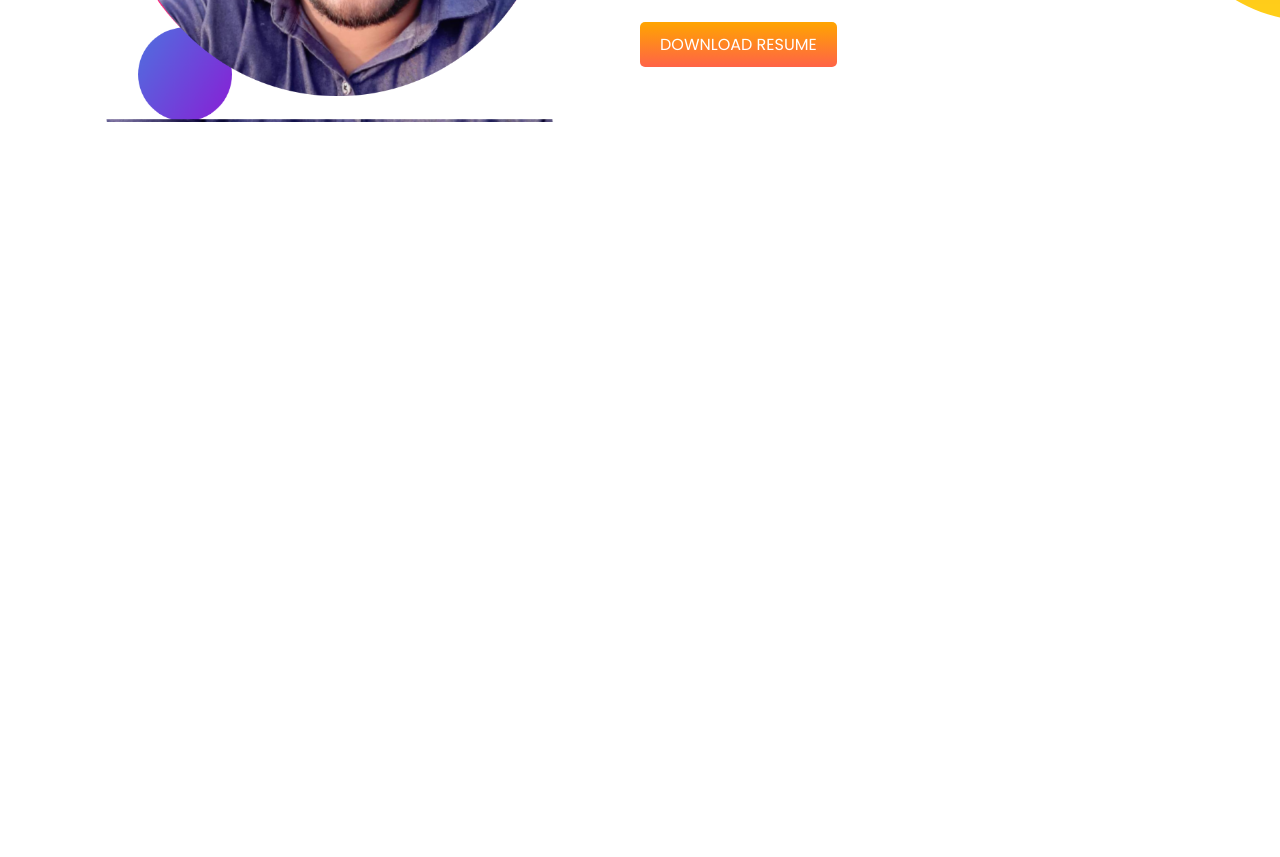
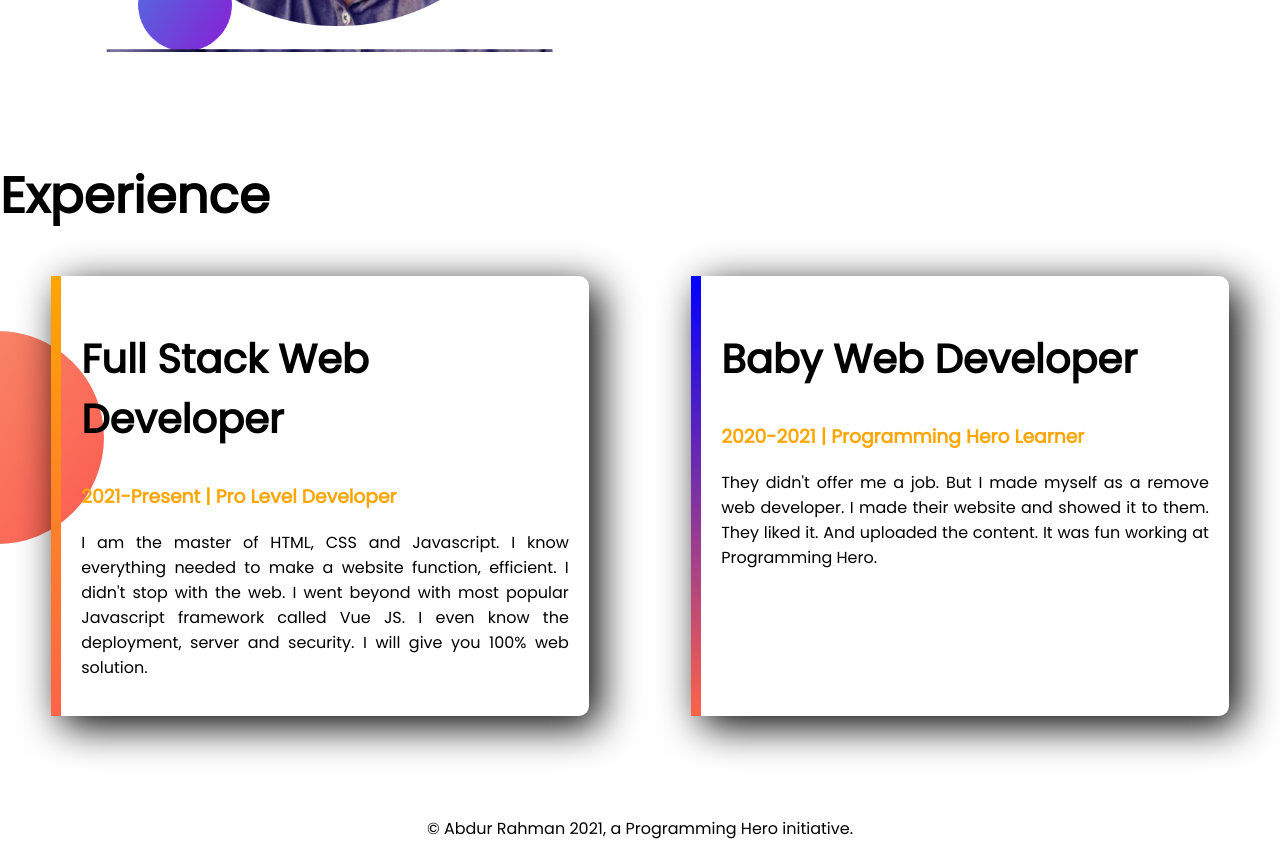
Before and after one commit to ArShadhinJr/abdurrahmanjs, a plain HTML site: page index.html in a window 1280 px wide. Shown: the part 1053-1910 px from the top of the page. Before the commit the page ends 1282 px from the top, so only its background shows below. Drawn offline with Linux system fonts and the light colour scheme.

Commit message:
complete my protfolio

```diff
--- a/index.html
+++ b/index.html
@@ -42,5 +42,25 @@
         <a target="_blank" href="https://arshadhinjr.github.io/cvproject/">DOWNLOAD RESUME</a>
       </div>
     </section>
+    <section class="exper">
+      <div class="heading">
+        <h1>Experience</h1>
+      </div>
+      <div class="web">
+        <div class="web-dev">
+          <h2>Full Stack Web Developer</h2>
+          <h3>2021-Present | Pro Level Developer</h3>
+          <p>I am the master of HTML, CSS and Javascript. I know everything needed to make a website function, efficient. I didn't stop with the web. I went beyond with most popular Javascript framework called Vue JS. I even know the deployment, server and security. I will give you 100% web solution.</p>
+        </div>
+        <div class="baby-web">
+          <h2>Baby Web Developer</h2>
+          <h3>2020-2021 | Programming Hero Learner</h3>
+          <p>They didn't offer me a job. But I made myself as a remove web developer. I made their website and showed it to them. They liked it. And uploaded the content. It was fun working at Programming Hero.</p>
+        </div>
+      </div>
+    </section>
+    <footer>
+      <p>© Abdur Rahman 2021, a Programming Hero initiative.</p>
+    </footer>
   </body>
 </html>
--- a/style.css
+++ b/style.css
@@ -3,14 +3,17 @@ body {
   margin: 0;
 }
 /* Here first section of protfolio website  */
-.first-section  {
-  margin-bottom: 100px;
+.first-section {
+  margin-bottom: 30px;
   display: flex;
   background-image: url(images/top-banner.png);
   background-repeat: no-repeat;
 }
 h1 {
   font-size: 50px;
+}
+h2 {
+  font-size: 40px;
 }
 span {
   color: orange;
@@ -59,3 +62,39 @@ p {
   padding-top: 40px;
   padding-left: 70px;
 }
+.exper {
+  background-image: url(images/exp-bg.png);
+  background-repeat: no-repeat;
+  background-position: center left;
+}
+.exper .web {
+  display: flex;
+}
+.exper .web .web-dev,
+.exper .web .baby-web {
+  width: 42%;
+  margin-left: 4%;
+  margin-right: 4%;
+  box-shadow: 10px 10px 40px black;
+  padding: 20px 20px;
+  border-radius: 10px;
+}
+.web h3 {
+  color: orange;
+}
+.exper .web .web-dev {
+  border-image: linear-gradient( orange , tomato ) 100;
+  border-image-slice: 1;
+  border-left: 10px solid ;
+}
+.exper .web .baby-web {
+  border-image: linear-gradient( blue , tomato ) 100;
+  border-image-slice: 1;
+  border-left: 10px solid ;
+}
+footer {
+  margin-top: 100px;
+}
+footer p {
+  text-align: center;
+}
```
Lines whose indentation alone changed are shown as unchanged.
